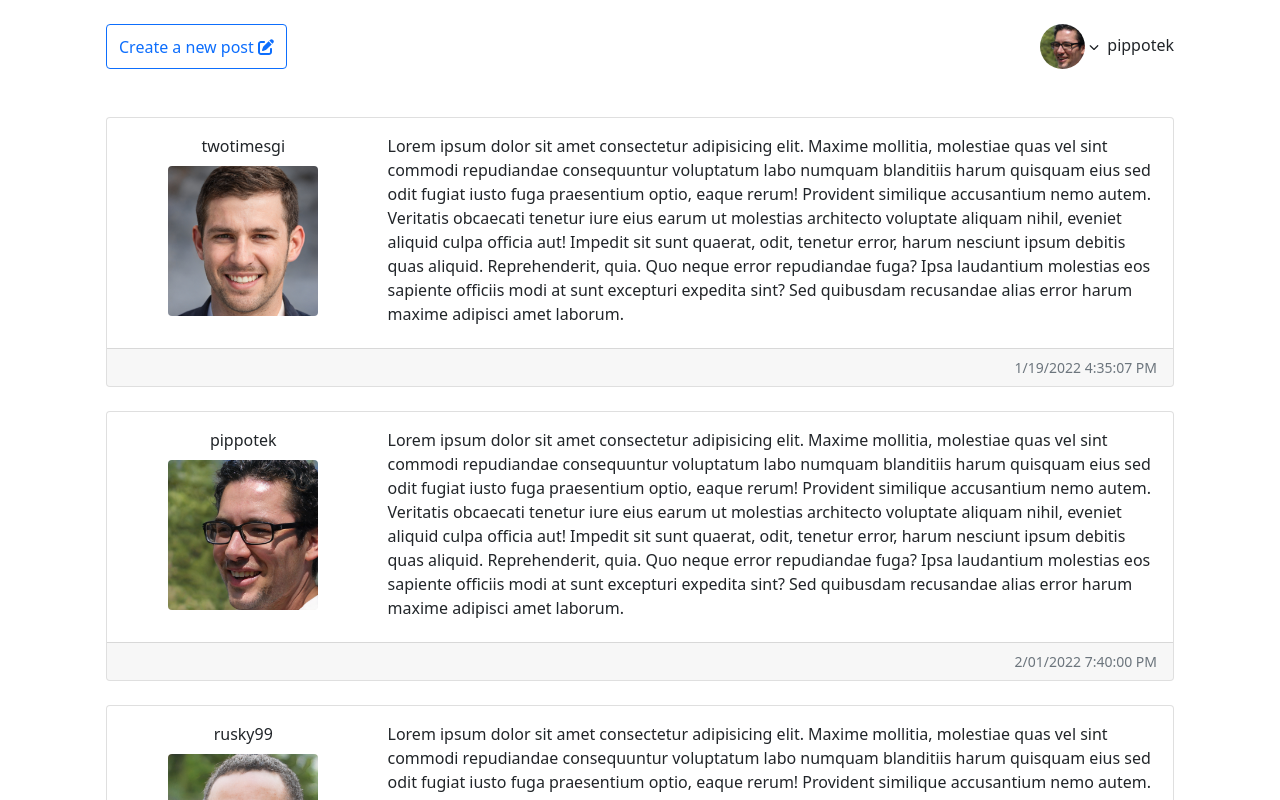
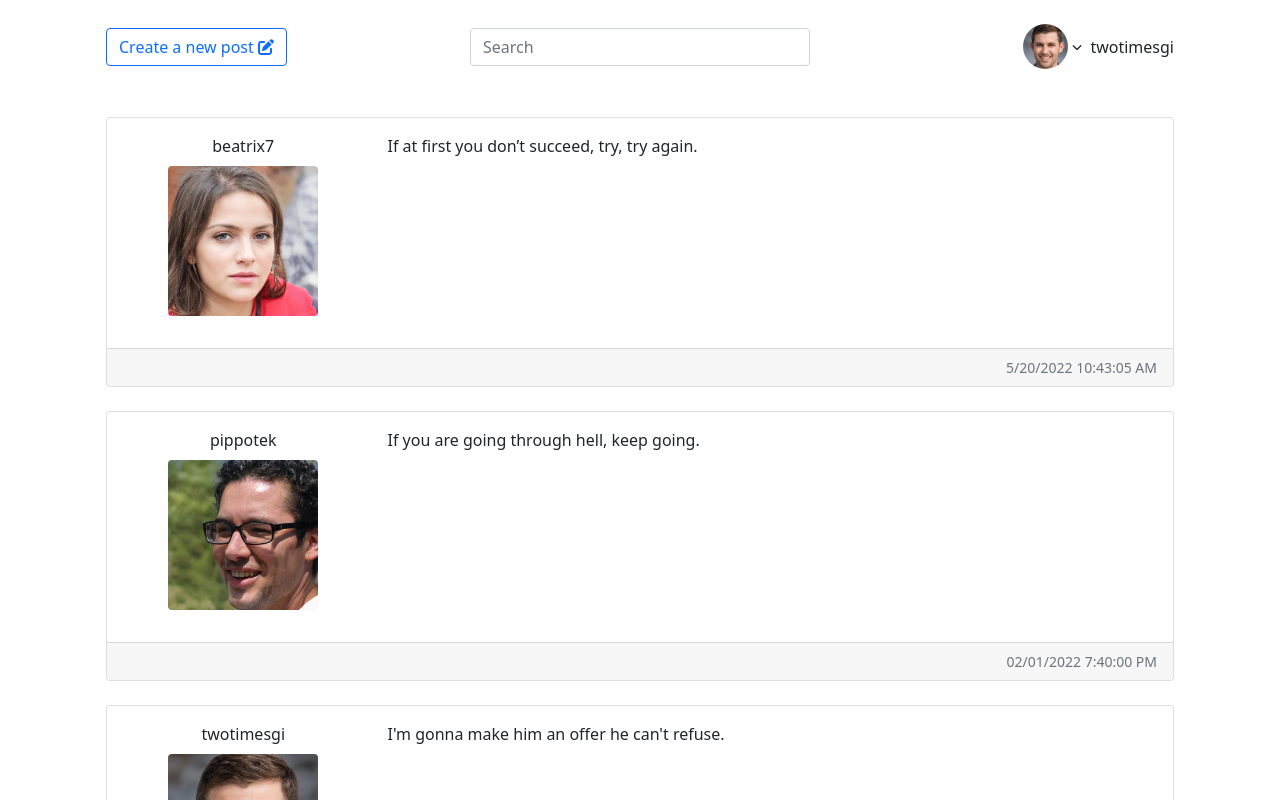
Before and after one commit to twotimesgi/react-socialfeed, a React (Create React App) app: page / in a window 1280 px wide. Shown: the top 800 px of the page. Built offline with nearby package versions, Linux system fonts and the light colour scheme.

Commit message:
search posts

```diff
--- a/src/App.js
+++ b/src/App.js
@@ -1,74 +1,94 @@
 import './App.css';
-import {Container, Row, Col, Stack} from 'react-bootstrap';
+import { Container, Row, Col, Stack, Form } from 'react-bootstrap';
 import Post from './components/Post';
 import NewPost from './components/NewPost';
 import ProfilePic from './components/ProfilePic';
-import { useState } from 'react';
+import React, { useState } from 'react';
 
 function App() {
-  let examplePosts = [
+  let DUMMY_POSTS = [
     {
-      user: 0,
-      text: "Lorem ipsum dolor sit amet consectetur adipisicing elit. Maxime mollitia, molestiae quas vel sint commodi repudiandae consequuntur voluptatum labo numquam blanditiis harum quisquam eius sed odit fugiat iusto fuga praesentium optio, eaque rerum! Provident similique accusantium nemo autem. Veritatis obcaecati tenetur iure eius earum ut molestias architecto voluptate aliquam nihil, eveniet aliquid culpa officia aut! Impedit sit sunt quaerat, odit, tenetur error, harum nesciunt ipsum debitis quas aliquid. Reprehenderit, quia. Quo neque error repudiandae fuga? Ipsa laudantium molestias eos  sapiente officiis modi at sunt excepturi expedita sint? Sed quibusdam recusandae alias error harum maxime adipisci amet laborum.",
-      date: "1/19/2022 4:35:07 PM"
+      user: 3,
+      text: "If at first you don’t succeed, try, try again.	",
+      date: "5/20/2022 10:43:05 AM"
     },
     {
       user: 1,
-      text: "Lorem ipsum dolor sit amet consectetur adipisicing elit. Maxime mollitia, molestiae quas vel sint commodi repudiandae consequuntur voluptatum labo numquam blanditiis harum quisquam eius sed odit fugiat iusto fuga praesentium optio, eaque rerum! Provident similique accusantium nemo autem. Veritatis obcaecati tenetur iure eius earum ut molestias architecto voluptate aliquam nihil, eveniet aliquid culpa officia aut! Impedit sit sunt quaerat, odit, tenetur error, harum nesciunt ipsum debitis quas aliquid. Reprehenderit, quia. Quo neque error repudiandae fuga? Ipsa laudantium molestias eos  sapiente officiis modi at sunt excepturi expedita sint? Sed quibusdam recusandae alias error harum maxime adipisci amet laborum.",
-      date: "2/01/2022 7:40:00 PM"
+      text: "If you are going through hell, keep going.	",
+      date: "02/01/2022 7:40:00 PM"
+    },
+    {
+      user: 0,
+      text: "I'm gonna make him an offer he can't refuse.	",
+      date: "01/19/2022 4:35:07 PM"
     },
     {
       user: 2,
-      text: "Lorem ipsum dolor sit amet consectetur adipisicing elit. Maxime mollitia, molestiae quas vel sint commodi repudiandae consequuntur voluptatum labo numquam blanditiis harum quisquam eius sed odit fugiat iusto fuga praesentium optio, eaque rerum! Provident similique accusantium nemo autem. Veritatis obcaecati tenetur iure eius earum ut molestias architecto voluptate aliquam nihil, eveniet aliquid culpa officia aut! Impedit sit sunt quaerat, odit, tenetur error, harum nesciunt ipsum debitis quas aliquid. Reprehenderit, quia. Quo neque error repudiandae fuga? Ipsa laudantium molestias eos  sapiente officiis modi at sunt excepturi expedita sint? Sed quibusdam recusandae alias error harum maxime adipisci amet laborum.",
-      date: "5/19/2022 9:16:03 AM"
+      text: "Keep your friends close, but your enemies closer.	",
+      date: "05/19/2022 9:16:03 AM"
     },
   ]
-
-  const [postList, setPostList] = useState(examplePosts);
+  const postList = DUMMY_POSTS;
+  const [showedList, setShowedList] = useState(DUMMY_POSTS);
 
   const handleNewPost = (newPost) => {
-    setPostList([newPost, ...postList]);
+    postList.unshift(newPost);
+    setShowedList(postList);
+  }
+  const filterInput = React.createRef();
+  const filterPosts = () =>{
+    let filtered = postList.filter(post => post.text.trim().toLowerCase().includes(filterInput.current.value.trim().toLowerCase()));
+    setShowedList(filtered);
   }
 
   let users = [
     {
       user: "twotimesgi",
       img: require('./images/avatar1.jpg'),
-      newMessages: 0
+      newMessages: 10
     },
     {
       user: "pippotek",
       img: require('./images/avatar2.jpg'),
-      newMessages: 4
+      newMessages: 0
     },
     {
       user: "rusky99",
       img: require('./images/avatar3.jpg'),
       newMessages: 1
+    },
+    {
+      user: "beatrix7",
+      img: require('./images/avatar4.jpg'),
+      newMessages: 3
     }
   ]
 
-  let currentUser = 1;
+  // Switch profile here
+  let currentUser = 0;
 
   return (
     <Container fluid="md">
       <Row className='p-4'>
-      <Col className='d-flex justify-content-between'>
+        <Col className='d-flex justify-content-start align-items-center'>
           <NewPost currentUser={currentUser} user={users[currentUser]} onPost={handleNewPost}></NewPost>
-        <div>
+        </Col>
+        <Col className='d-flex justify-content-center align-items-center'>
+            <Form.Control ref={filterInput} className="form-control mr-sm-2" type="search" placeholder="Search" onChange={filterPosts} aria-label="Search posts"/>
+        </Col>
+        <Col className='d-flex justify-content-end align-items-center'>
           <ProfilePic user={users[currentUser]}></ProfilePic>
           <span>{users[currentUser].user}</span>
-        </div>
         </Col>
       </Row>
       <Row className='p-4'>
-      { postList.length !== 0 ? (
+        {showedList.length !== 0 ? (
           <Stack gap={4} className="col-12 mx-auto">
-        {postList.map((postObj, index) => <Post key={index} user={users[postObj.user]} postObj={postObj} />)}
+            { showedList.map((postObj, index) => <Post key={index} user={users[postObj.user]} postObj={postObj} />)}
           </Stack>
         ) : (
           <div className='py-5 text-center text-muted'>There are no posts</div>
-      ) }
+        )}
       </Row>
     </Container>
   );
```
Also changed, not shown: src/images/avatar4.jpg (added). Lines whose indentation alone changed are shown as unchanged.
